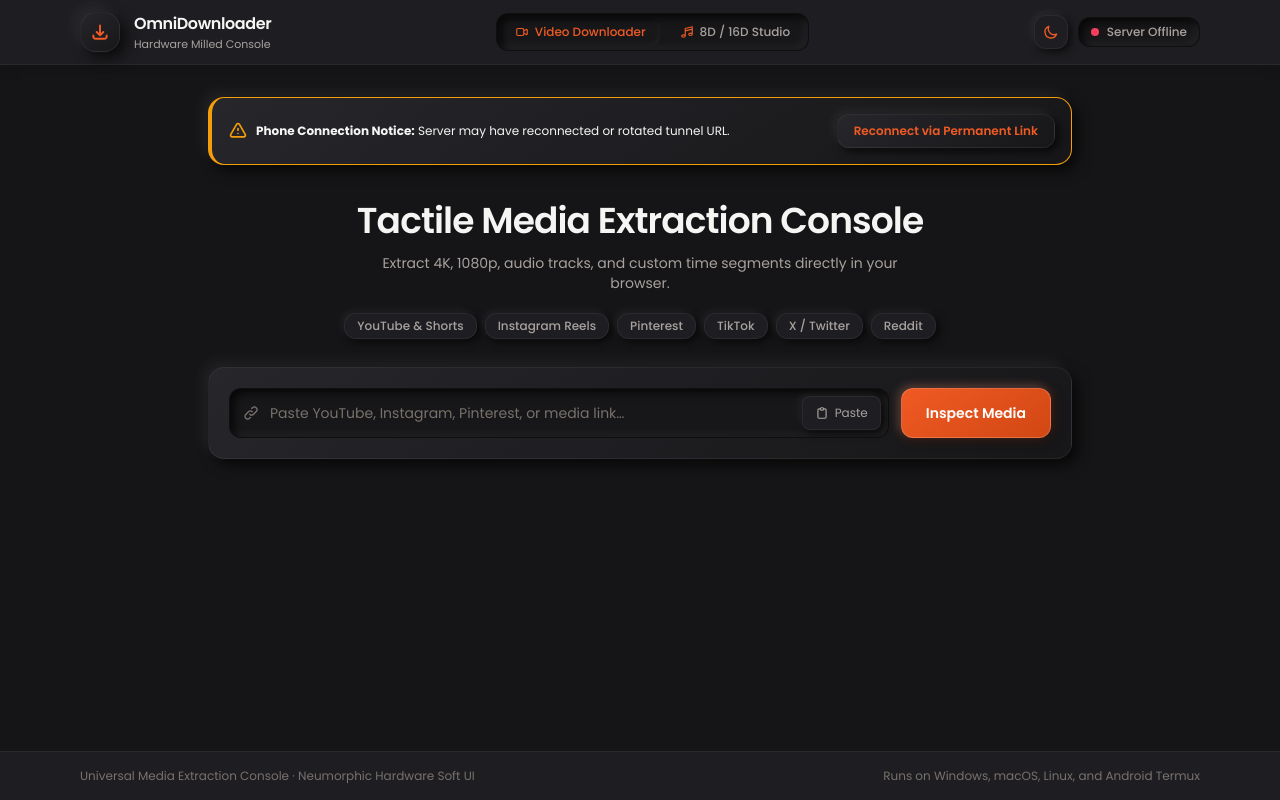
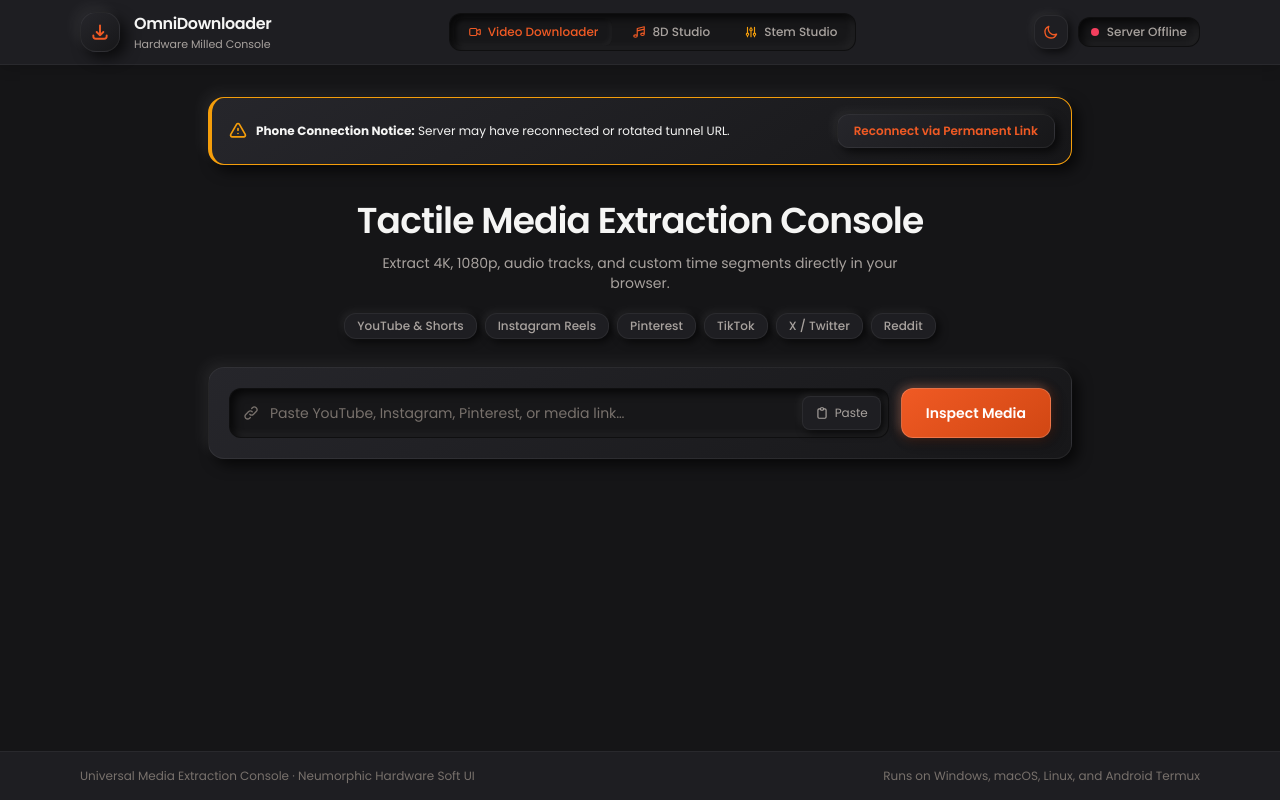
Before and after one commit to abhianand123/ytdown, a plain HTML site: page templates/index.html in a window 1280 px wide. Drawn offline with nearby package versions, Linux system fonts and the light colour scheme; no server answers.

Commit message:
isme grout bhar dege

```diff
--- a/templates/index.html
+++ b/templates/index.html
@@ -289,7 +289,11 @@
         </a>
         <a href="/8d" class="px-3.5 py-1.5 rounded-lg text-[var(--color-text-muted)] hover:text-[var(--color-text-primary)] font-medium transition flex items-center gap-1.5 whitespace-nowrap">
           <svg aria-hidden="true" class="w-3.5 h-3.5 text-[var(--color-accent)]" fill="none" stroke="currentColor" viewBox="0 0 24 24"><path stroke-linecap="round" stroke-linejoin="round" stroke-width="2" d="M9 19V6l12-3v13M9 19c0 1.105-1.343 2-3 2s-3-.895-3-2 1.343-2 3-2 3 .895 3 2zm12-3c0 1.105-1.343 2-3 2s-3-.895-3-2 1.343-2 3-2 3 .895 3 2zM9 10l12-3"/></svg>
-          <span>8D / 16D Studio</span>
+          <span>8D Studio</span>
+        </a>
+        <a href="/stems" class="px-3.5 py-1.5 rounded-lg text-[var(--color-text-muted)] hover:text-[var(--color-text-primary)] font-medium transition flex items-center gap-1.5 whitespace-nowrap" title="Dedicated Stem Splitter Studio">
+          <svg aria-hidden="true" class="w-3.5 h-3.5 text-amber-500" fill="none" stroke="currentColor" viewBox="0 0 24 24"><path stroke-linecap="round" stroke-linejoin="round" stroke-width="2" d="M12 6V4m0 2a2 2 0 100 4m0-4a2 2 0 110 4m-6 8a2 2 0 100-4m0 4a2 2 0 110-4m0 4v2m0-6V4m6 6v10m6-2a2 2 0 100-4m0 4a2 2 0 110-4m0 4v2m0-6V4"/></svg>
+          <span>Stem Studio</span>
         </a>
       </nav>
 
```
